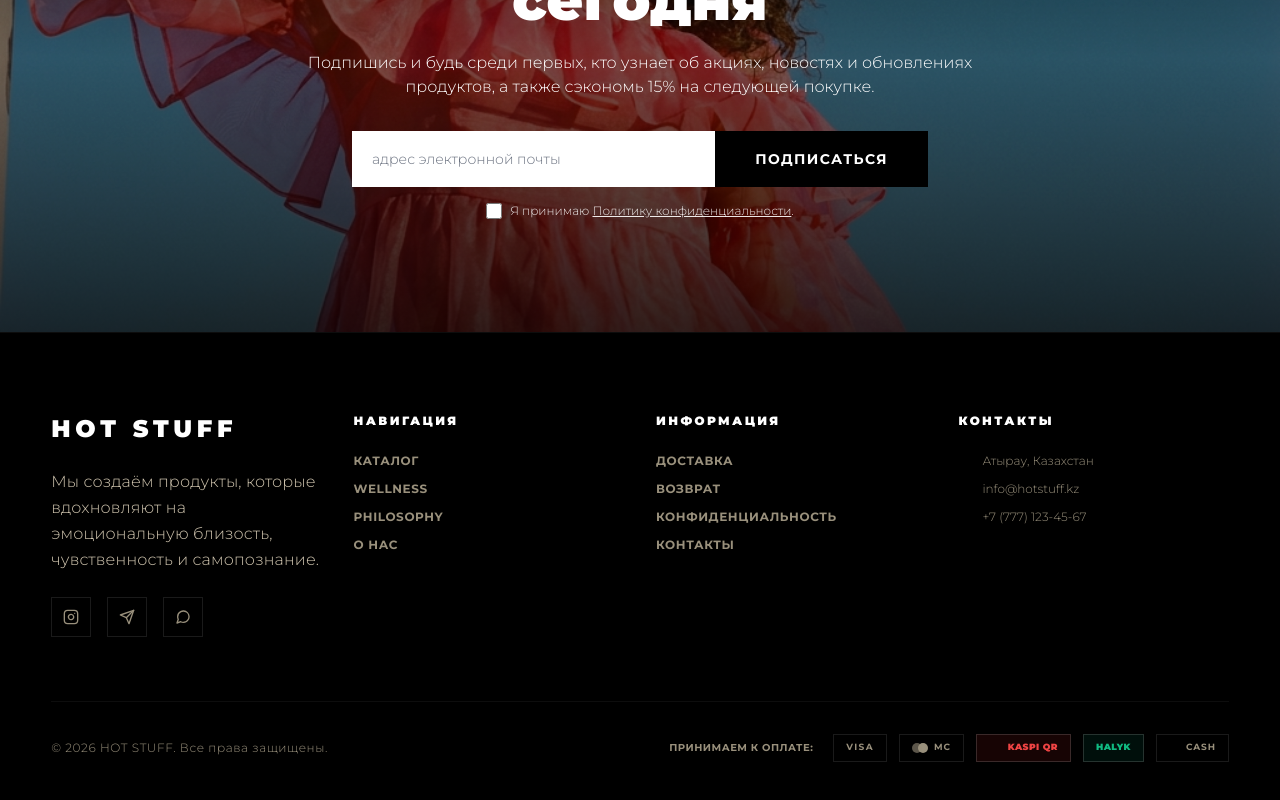
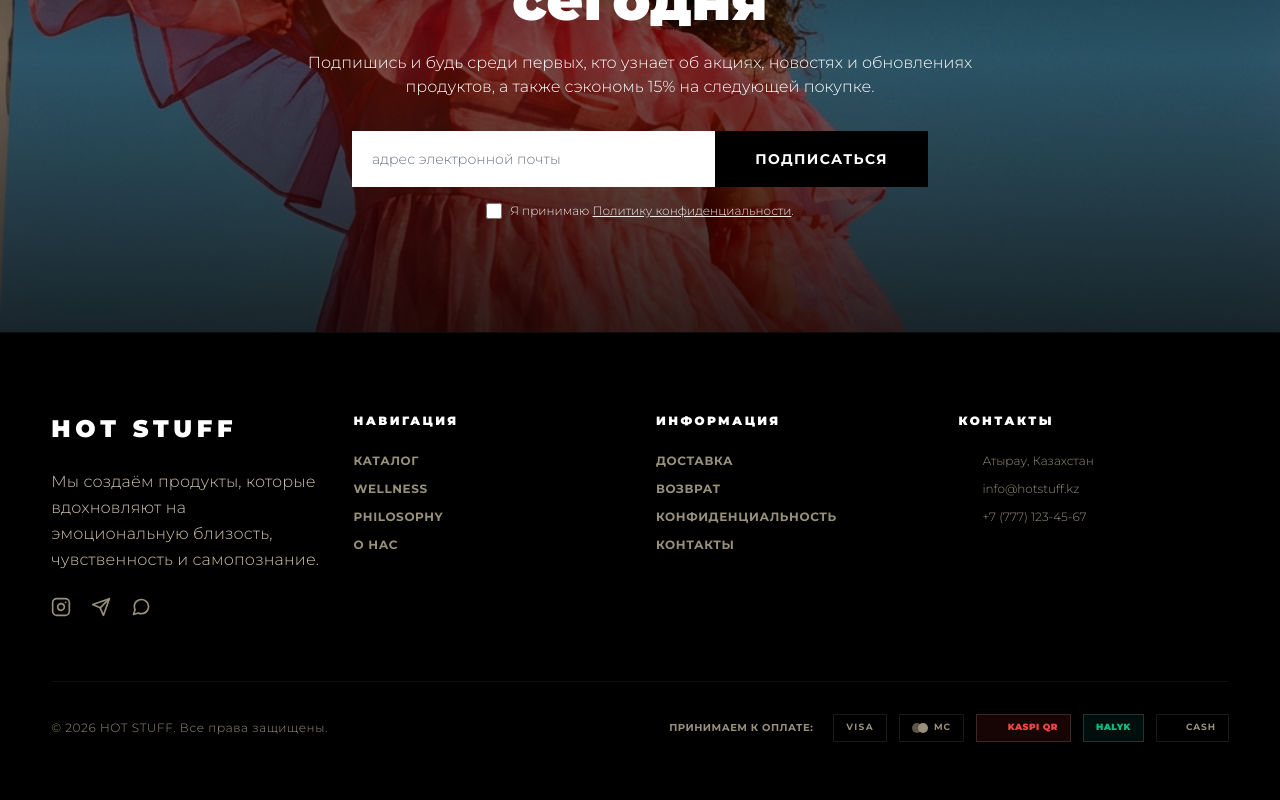
Before and after one commit to COMBINATORR/Hot-Stuff, a React (Vite) app: page / in a window 1280 px wide. Shown: the part 4427-5227 px from the top of the page. Built offline with nearby package versions, Linux system fonts and the light colour scheme.

Commit message:
design: remove borders from footer social media icons

```diff
--- a/src/components/Footer.jsx
+++ b/src/components/Footer.jsx
@@ -16,15 +16,15 @@ export default function Footer() {
               Мы создаём продукты, которые вдохновляют на эмоциональную близость, чувственность и самопознание.
             </p>
             {/* Social Icons */}
-            <div className="flex items-center gap-4">
+            <div className="flex items-center gap-5">
               <a
                 href="https://instagram.com"
                 target="_blank"
                 rel="noreferrer"
-                className="w-10 h-10 border border-white/10 flex items-center justify-center text-outline hover:text-white hover:border-white/30 transition-all duration-300"
+                className="text-outline hover:text-white transition-colors duration-300"
                 aria-label="Instagram"
               >
-                <svg className="w-4 h-4" viewBox="0 0 24 24" fill="none" stroke="currentColor" strokeWidth="2" strokeLinecap="round" strokeLinejoin="round">
+                <svg className="w-5 h-5" viewBox="0 0 24 24" fill="none" stroke="currentColor" strokeWidth="2" strokeLinecap="round" strokeLinejoin="round">
                   <rect x="2" y="2" width="20" height="20" rx="5" ry="5"></rect>
                   <path d="M16 11.37A4 4 0 1 1 12.63 8 4 4 0 0 1 16 11.37z"></path>
                   <line x1="17.5" y1="6.5" x2="17.51" y2="6.5"></line>
@@ -34,10 +34,10 @@ export default function Footer() {
                 href="https://t.me"
                 target="_blank"
                 rel="noreferrer"
-                className="w-10 h-10 border border-white/10 flex items-center justify-center text-outline hover:text-white hover:border-white/30 transition-all duration-300"
+                className="text-outline hover:text-white transition-colors duration-300"
                 aria-label="Telegram"
               >
-                <svg className="w-4 h-4" viewBox="0 0 24 24" fill="none" stroke="currentColor" strokeWidth="2" strokeLinecap="round" strokeLinejoin="round">
+                <svg className="w-5 h-5" viewBox="0 0 24 24" fill="none" stroke="currentColor" strokeWidth="2" strokeLinecap="round" strokeLinejoin="round">
                   <path d="m22 2-7 20-4-9-9-4Z" />
                   <path d="M22 2 11 13" />
                 </svg>
@@ -46,10 +46,10 @@ export default function Footer() {
                 href="https://wa.me"
                 target="_blank"
                 rel="noreferrer"
-                className="w-10 h-10 border border-white/10 flex items-center justify-center text-outline hover:text-white hover:border-white/30 transition-all duration-300"
+                className="text-outline hover:text-white transition-colors duration-300"
                 aria-label="WhatsApp"
               >
-                <svg className="w-4 h-4" viewBox="0 0 24 24" fill="none" stroke="currentColor" strokeWidth="2" strokeLinecap="round" strokeLinejoin="round">
+                <svg className="w-5 h-5" viewBox="0 0 24 24" fill="none" stroke="currentColor" strokeWidth="2" strokeLinecap="round" strokeLinejoin="round">
                   <path d="M21 11.5a8.38 8.38 0 0 1-.9 3.8 8.5 8.5 0 0 1-7.6 4.7 8.38 8.38 0 0 1-3.8-.9L3 21l1.9-5.7a8.38 8.38 0 0 1-.9-3.8 8.5 8.5 0 0 1 4.7-7.6 8.38 8.38 0 0 1 3.8-.9h.5a8.48 8.48 0 0 1 8 8v.5z" />
                 </svg>
               </a>
```
